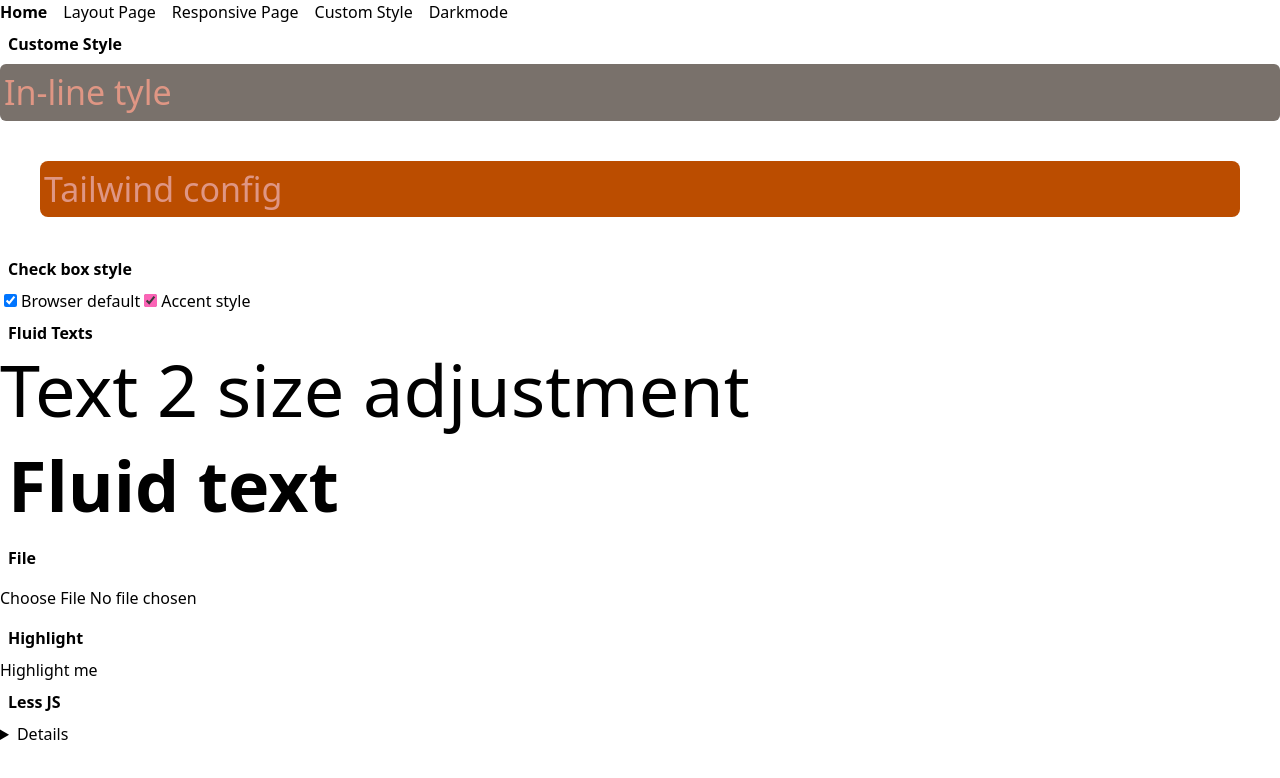
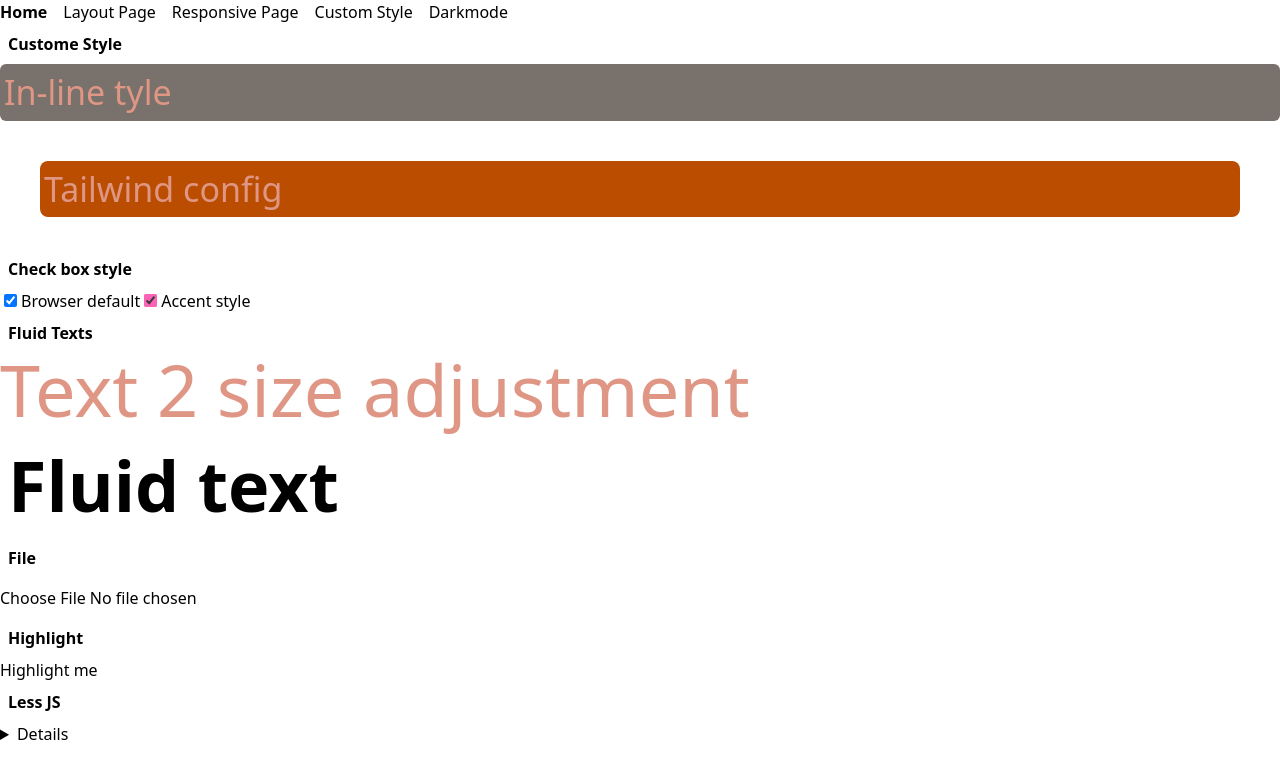
Before and after one commit to ChonCanCode/04-tailwindcss-playground, a React (Vite) app: page /customstyle in a window 1280 px wide. Shown: the top 778 px of the page. Built offline with nearby package versions, Linux system fonts and the light colour scheme.

Commit message:
20250531

```diff
--- a/src/CustomStyle.tsx
+++ b/src/CustomStyle.tsx
@@ -18,7 +18,9 @@ export default function CustomStyle() {
         </div>
         <h1>Fluid Texts</h1>
         <div>
-          <h3 className="sm:text-7xl text-2xl">Text 2 size adjustment</h3>
+          <h3 className="sm:text-7xl text-2xl text-piggy">
+            Text 2 size adjustment
+          </h3>
           <h1 className="text-[min(10vw,70px)]">Fluid text</h1>
         </div>
       </div>
--- a/src/index.css
+++ b/src/index.css
@@ -1,4 +1,6 @@
 @import "tailwindcss";
+
+/* @custom-variant dark (&:where(.dark, .dark *)) */
 
 /* customer style creation */
 @theme {
```
